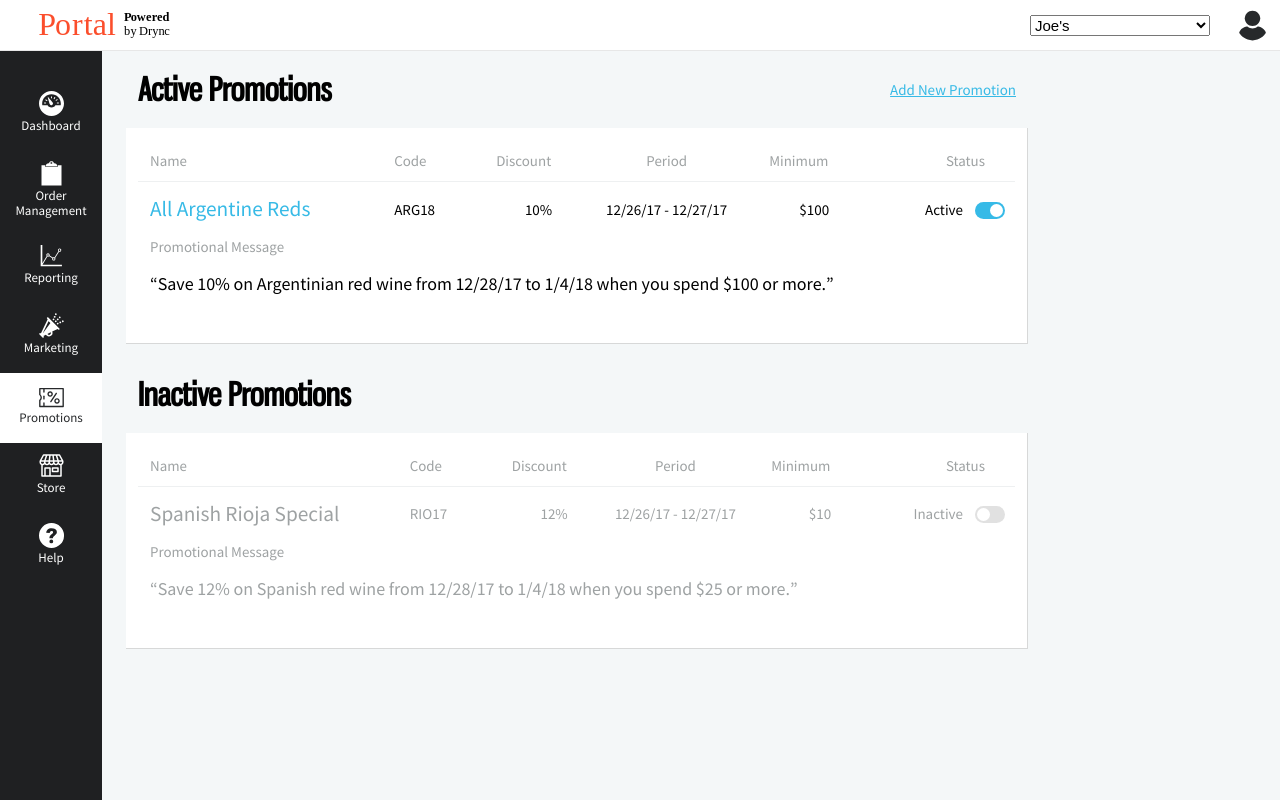
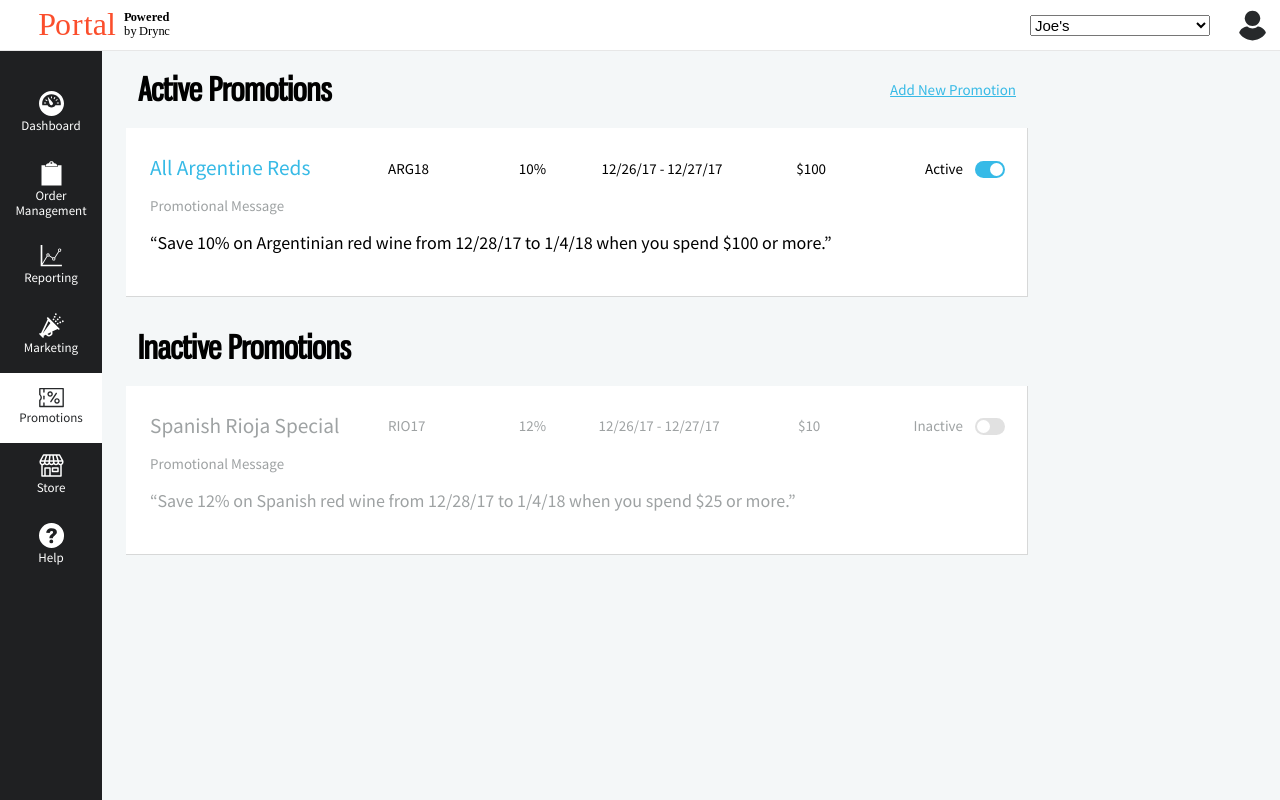
Before and after one commit to jayfallon/drync-promotions, a plain HTML site: page index.html in a window 1280 px wide. Drawn offline with Linux system fonts and the light colour scheme.

Commit message:
fixed index redraw

```diff
--- a/css/main.css
+++ b/css/main.css
@@ -279,13 +279,13 @@ main {
 	padding: 0 12px 12px;
 }
 
-#promotions-grid-active, #promotions-grid-inactive {
-	visibility: hidden;
+#active-promos, #inactive-promos {
+	display: none;
 }
 
 .promotions-grid {
 	display: grid;
-	grid-template-columns: [Name] auto [Code] 102px [Discount] 68px [Period] auto [Minimum] 72px [Status] auto [Click] 40px;
+	grid-template-columns: [Name] 250px [Code] 102px [Discount] 68px [Period] auto [Minimum] 72px [Status] auto [Click] 40px;
 	/*grid-template-rows: 40px ;*/
 	/*grid-template-rows: 55px;*/
 }
@@ -376,7 +376,7 @@ main {
 }
 
 .promo-data.message {
-	padding: 0 12px 18px;
+	padding: 0 12px 12px;
 	border-bottom: 1px dashed #EEF0F1;
 	font-size: 18px;
 	grid-column-start: 1;
@@ -387,10 +387,10 @@ main {
 	border: 0;
 }
 
-.promo-data.message:before, .grid-data.show-quote span:before {
+.promo-data.message span:before, .grid-data.show-quote span:before {
     content: open-quote;
 }
-.promo-data.message:after, .grid-data.show-quote span:after {
+.promo-data.message span:after, .grid-data.show-quote span:after {
     content: close-quote;
 }
 
--- a/index.html
+++ b/index.html
@@ -50,16 +50,13 @@
                                 <a href="form.html">Add New Promotion</a>
                             </div>
                         </div>
-                        <div class="content-bg">
-                            <div id="status-active" class="status-warning">You currently do not have any active promotions.</div>
+                        <div class="content-bg" id="no-active-promos">
+                            <div class="status-warning">You currently do not have any active promotions.</div>
+                        </div>
+                        <div class="content-bg" id="active-promos">
                             <!-- promotions data starts here -->
                             <div class="promotions-grid" id="promotions-grid-active">
-                                <div class="promo-heading name"><span>Name</span></div>
-                                <div class="promo-heading code"><span>Code</span></div>
-                                <div class="promo-heading disc"><span>Discount</span></div>
-                                <div class="promo-heading period"><span>Period</span></div>
-                                <div class="promo-heading min"><span>Minimum</span></div>
-                                <div class="promo-heading status">Status</div>
+
                             </div>
                         </div>
                     </div>
@@ -67,16 +64,13 @@
                         <div class="content-heading">
                             <h2>Inactive Promotions</h2>
                         </div>
-                        <div class="content-bg">
+                        <div class="content-bg" id="no-inactive-promos">
                             <div id="status-inactive" class="status-warning">You currently do not have any inactive promotions.</div>
+                        </div>
+                        <div class="content-bg" id="inactive-promos">
                             <!-- promotions data starts here -->
                             <div class="promotions-grid" id="promotions-grid-inactive">
-                                <div class="promo-heading name"><span>Name</span></div>
-                                <div class="promo-heading code"><span>Code</span></div>
-                                <div class="promo-heading disc"><span>Discount</span></div>
-                                <div class="promo-heading period"><span>Period</span></div>
-                                <div class="promo-heading min"><span>Minimum</span></div>
-                                <div class="promo-heading status">Status</div>
+
                             </div>
                         </div>
                     </div>
--- a/js/main.js
+++ b/js/main.js
@@ -1,4 +1,12 @@
 (function(){
+  // retrieve old Promotions and populate array, otherwise create empty
+  oldPromotions = JSON.parse(localStorage.getItem('PromotionsArray')) || [];
+  activePromotionsGrid = document.getElementById('promotions-grid-active');
+  inactivePromotionsGrid = document.getElementById('promotions-grid-inactive');
+  activePromotionsWarning = document.getElementById('no-active-promos');
+  inactivePromotionsWarning = document.getElementById('no-inactive-promos');
+  activePromotions = document.getElementById('active-promos');
+  inactivePromotions = document.getElementById('inactive-promos');
 
   function setStatus() {
     var statusToggle = document.getElementsByClassName("status-toggle");
@@ -7,9 +15,35 @@
     }
   }
 
-  function retreiveData() {
-    // retrieve old Promotions and populate array, otherwise create empty
-    oldPromotions = JSON.parse(localStorage.getItem('PromotionsArray')) || [];
+  function emptyDisplay() {
+    while (activePromotionsGrid.firstChild) {
+        activePromotionsGrid.removeChild(activePromotionsGrid.firstChild);
+    }
+    while (inactivePromotionsGrid.firstChild) {
+        inactivePromotionsGrid.removeChild(inactivePromotionsGrid.firstChild);
+    }
+    activePromotionsWarning.style.display = 'inherit';
+    activePromotions.style.display = 'none';
+    inactivePromotionsWarning.style.display = 'inherit';
+    inactivePromotions.style.display = 'none';
+  }
+
+  function checkCount(array) {
+    activeCount = 0;
+    inactiveCount = 0;
+    for(var i = 0; i < oldPromotions.length; ++i){
+      if(oldPromotions[i].prStatus == 'active'){
+        activeCount++;
+      }
+      if (oldPromotions[i].prStatus == 'inactive') {
+        inactiveCount++;
+      }
+    }
+  }
+
+  checkCount(oldPromotions);
+
+  function fetchData() {
     //seed some data if empty
     if (oldPromotions.length == 0) {
       oldPromotions = [
@@ -20,9 +54,42 @@
     }
   }
 
-  function writeToBg(item, index) {
-    var activeStatus = document.getElementById('promotions-grid-active');
-    var inactiveStatus = document.getElementById('promotions-grid-inactive');
+  var promoHeading = [
+    {'heading': 'name'},
+    {'heading': 'code'},
+    {'heading': 'discount'},
+    {'heading': 'period'},
+    {'heading': 'minimum'},
+    {'heading': 'status'},
+  ]
+
+  function writeHeading(item, index) {
+    //draw grid headings if active or inactive
+    if (activeCount > 0) {
+      gHead = document.createElement('div');
+      gHead.setAttribute('class', 'promo-heading ' + item.heading);
+      gSpan = document.createElement('span');
+      gText = document.createTextNode(item.heading);
+      gSpan.appendChild(gText);
+      gHead.appendChild(gSpan);
+      activePromotionsGrid.appendChild(gHead);
+    }
+    if (inactiveCount > 0) {
+      gHead = document.createElement('div');
+      gHead.setAttribute('class', 'promo-heading ' + item.heading);
+      gSpan = document.createElement('span');
+      gText = document.createTextNode(item.heading);
+      gSpan.appendChild(gText);
+      gHead.appendChild(gSpan);
+      inactivePromotionsGrid.appendChild(gHead);
+    }
+  }
+
+  function populateHeading(contentArray) {
+    contentArray.map(writeHeading);
+  }
+
+  function writeToGrid(item, index) {
     var frag = document.createDocumentFragment();
 
     //prName
@@ -126,50 +193,35 @@
       frag.appendChild(prMessage);
     }
     if (item.prStatus == 'active') {
-      myActiveStatus = document.getElementById("status-active");
-      myActiveStatus.style.display = 'none';
-      myActives = document.getElementById("promotions-grid-active");
-      myActives.style.visibility = 'visible';
-      activeStatus.appendChild(frag);
-    } else if (item.prStatus == 'inactive') {
-      myInactiveStatus = document.getElementById("status-inactive");
-      myInactiveStatus.style.display = 'none';
-      myInactives = document.getElementById("promotions-grid-inactive");
-      myInactives.style.visibility = 'visible';
-      inactiveStatus.appendChild(frag);
+      activePromotionsWarning.style.display = 'none';
+      activePromotionsGrid.appendChild(frag);
+      activePromotions.style.display = 'inherit';
+    }
+    if (item.prStatus == 'inactive') {
+      inactivePromotionsWarning.style.display = 'none';
+      inactivePromotionsGrid.appendChild(frag);
+      inactivePromotions.style.display = 'inherit';
     }
     setStatus();
   }
 
   function populateContent(contentArray) {
-    contentArray.map(writeToBg);
+    populateHeading(promoHeading);
+    contentArray.map(writeToGrid);
   }
-  retreiveData();
+  fetchData();
   populateContent(oldPromotions);
 
   function statusChange() {
-    retreiveData();
+    fetchData();
     var status = this.getAttribute("data");
-    // console.log(status);
     if (oldPromotions[status].prStatus == "active") {
       oldPromotions[status].prStatus = "inactive";
     } else if (oldPromotions[status].prStatus == "inactive") {
       oldPromotions[status].prStatus = "active";
     }
     localStorage.setItem('PromotionsArray', JSON.stringify(oldPromotions));
-    // location.assign("/");
-    myActiveNode = document.getElementById("promotions-grid-active");
-    while (myActiveNode.firstChild) {
-        myActiveNode.removeChild(myActiveNode.firstChild);
-    }
-    myInactiveNode = document.getElementById("promotions-grid-inactive");
-    while (myInactiveNode.firstChild) {
-        myInactiveNode.removeChild(myInactiveNode.firstChild);
-    }
-    myActiveStatus = document.getElementById("status-active");
-    myActiveStatus.style.display = 'inline';
-    myInactiveStatus = document.getElementById("status-inactive");
-    myInactiveStatus.style.display = 'inline';
+    emptyDisplay();
     populateContent(oldPromotions);
   }
 })();
```
